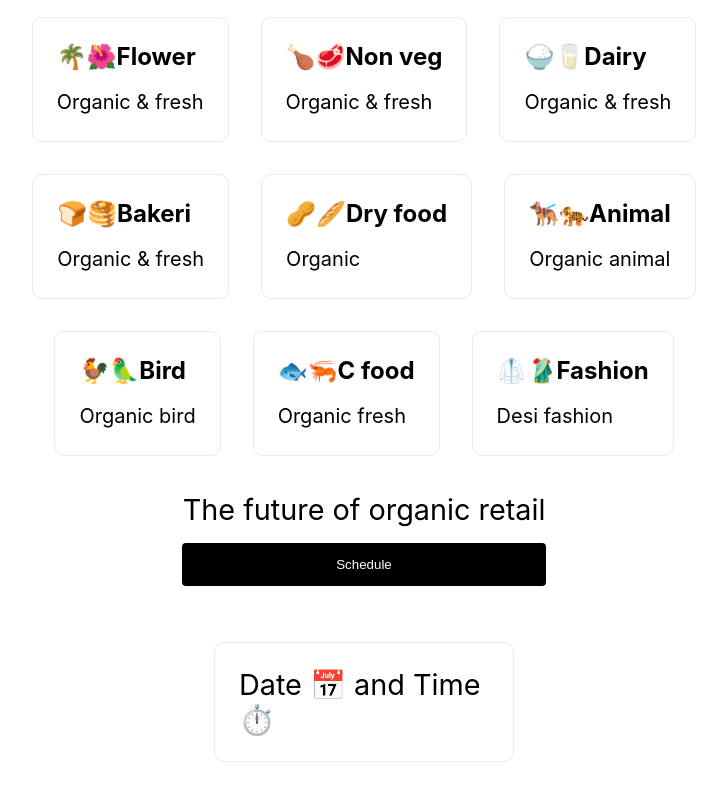
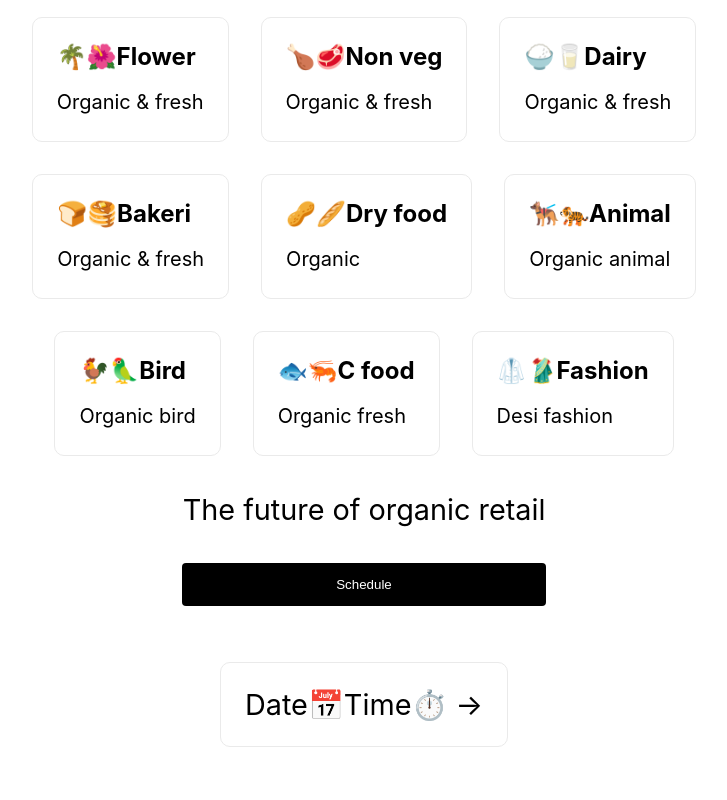
Before and after one commit to rammurmu/next, a Next.js app: page /buyer in a window 1280 px wide. Shown: the part 955-1755 px from the top of the page, without its empty margins (276-1003 px from the left). Built offline with nearby package versions, Linux system fonts and the light colour scheme.

Commit message:
Update buyer.js

```diff
--- a/pages/buyer.js
+++ b/pages/buyer.js
@@ -116,11 +116,11 @@ export default function Buyer() {
       </div>
      <br />
      <p>The future of organic retail</p>
-
+     <br />
     <button type="Schedule">Schedule</button>
 
     <div className={styles.grid}>
-    <p className={styles.card}>Date 📅 and Time ⏱️</p>
+    <p className={styles.card}>Date📅Time⏱️ &rarr;</p>
     </div>
 
      </main>
```
